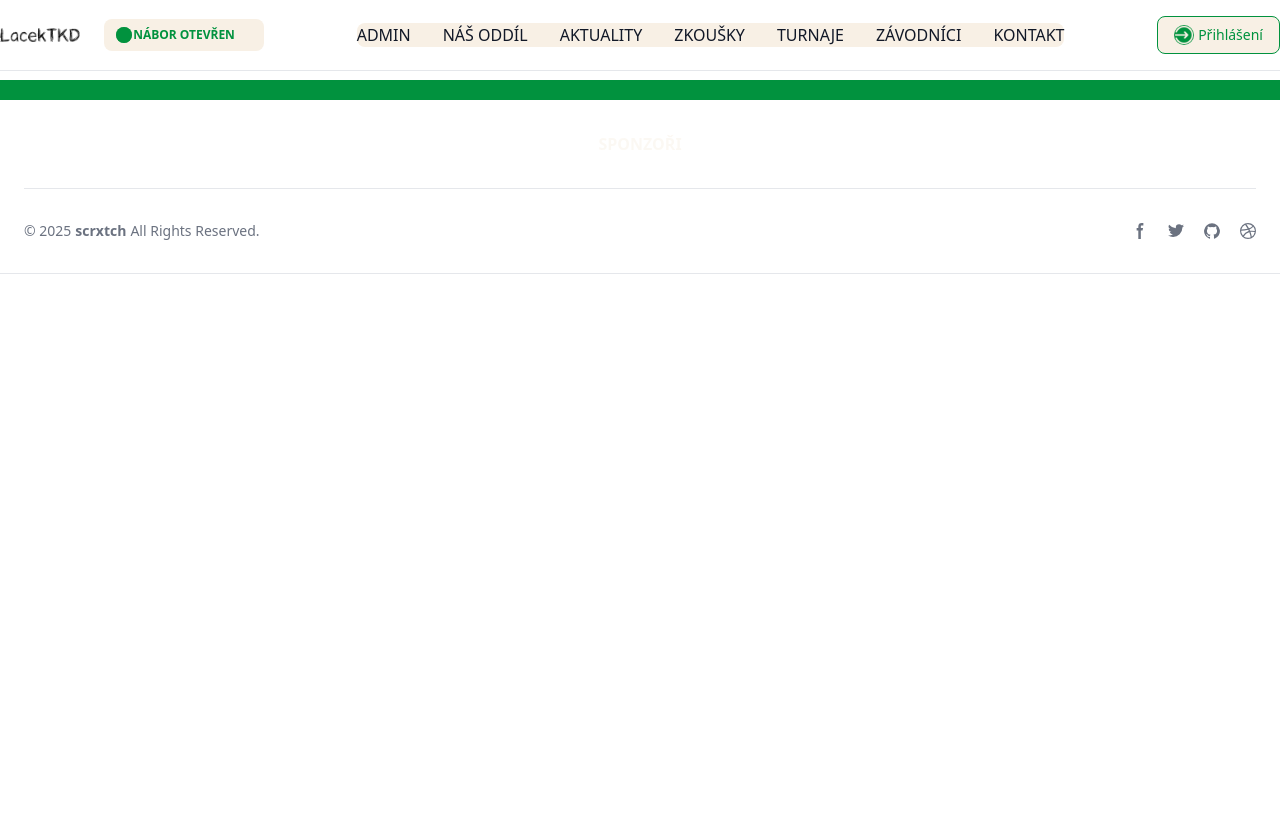
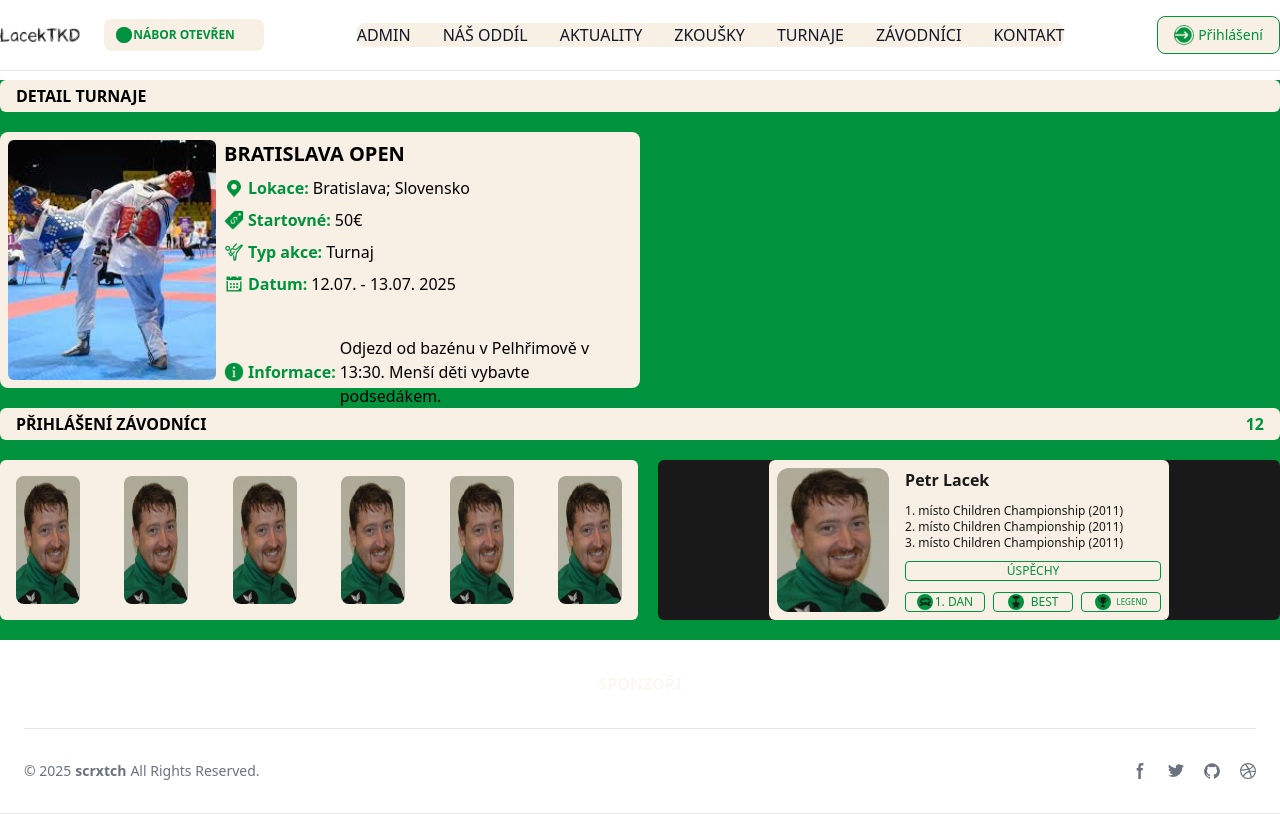
Before and after one commit to scrxtch666/LacekTKD, a React (Vite) app in the folder Frontend/: page /Detail in a window 1280 px wide. Built offline with nearby package versions, Linux system fonts and the light colour scheme.

Commit message:
Admin init

```diff
--- a/Frontend/src/App.jsx
+++ b/Frontend/src/App.jsx
@@ -12,6 +12,7 @@ import Admin from "./Components/Admin";
 import Turnaje from "./Components/Turnaje";
 import AdminHeader from "./layout/_test/AdminHeader";
 import AboutUs from "./Components/AboutUS";
+import Detail from "./pages/Turnaje/Detail";
 
 
 function Layout() {
@@ -31,6 +32,7 @@ function Layout() {
           <Route path="/aktuality" element={<Aktuality />} />
           <Route path="/zkousky" element={<Zkousky />} />
           <Route path="/nas-oddil" element={<AboutUs />} />
+          <Route path="/detail" element={<Detail />} />
         </Routes>
       </Container>
       {!isAdmin && <Footer />}
--- a/Frontend/src/Components/Admin.jsx
+++ b/Frontend/src/Components/Admin.jsx
@@ -1,6 +1,10 @@
 function Admin() {
   return (
     <>
+    <div className="flex flex-col gap-5">
+      <div className="flex justify-center">
+      <span className="bg-customWhite flex items-center justify-center p-4 rounded-md border-2 border-customBlack text-red-600 font-bold w-1/2">Toto zatím slouží jako testovací prostředí</span>
+      </div>
       <div class="bg-customWhite rounded-md">Zdravíme, Petr! 👋</div>
 
       <h1>Rychlé nastavení</h1>
@@ -64,6 +68,7 @@ function Admin() {
       <span>Trunajů tento rok</span>
 
       </div>
+      </div>
     </>
   );
 }
--- a/Frontend/src/layout/_test/AdminHeader.jsx
+++ b/Frontend/src/layout/_test/AdminHeader.jsx
@@ -84,6 +84,11 @@ function AdminHeader() {
                 KONTAKT
               </Link>
             </li>
+            <li>
+              <Link to="/detail" className="block py-2 px-3 text-customGreen rounded hover:bg-gray-100 md:hover:bg-transparent md:text-customBlack md:p-0">
+                detail
+              </Link>
+            </li>
           </ul>
         </div>
       </div>
--- a/Frontend/src/pages/Turnaje/Detail.jsx
+++ b/Frontend/src/pages/Turnaje/Detail.jsx
@@ -1,20 +1,67 @@
+import Event from "../Home/Event";
+import Fighter from "../Zavodnici/Fighter";
 function Detail() {
   return (
     <>
-        <div className="md:order-2 space-x-3 md:space-x-0 rtl:space-x-reverse hidden lg:flex">
-          <button
-            type="button"
-            className="text-customGreen bg-customWhite font-medium rounded-lg text-sm px-4 py-2 text-center dark:bg-customWhite flex items-center space-x-1 border border-customGreen"
-          >
-            <div className="relative inline-flex rounded-full h-5 w-5 bg-customGreen">
+      <div className="flex flex-col gap-5">
+        <div class="bg-customWhite h-8 flex justify-between content-center px-4 rounded-md font-bold">
+          <div class="justify-center align-middle content-center">
+            <span class="">DETAIL TURNAJE</span>
+          </div>
+          <div class="justify-center align-middle content-center">
+            <span class="text-customGreen"></span>
+          </div>
+        </div>
+        <div className="w-1/2">
+          <Event />
+        </div>
+
+        <div class="bg-customWhite h-8 flex justify-between content-center px-4 rounded-md font-bold">
+          <div class="justify-center align-middle content-center">
+            <span class="">PŘIHLÁŠENÍ ZÁVODNÍCI</span>
+          </div>
+          <div class="justify-center align-middle content-center">
+            <span class="text-customGreen">12</span>
+          </div>
+        </div>
+
+        <div className="flex gap-5">
+          <div className="bg-customWhite w-full rounded-md flex justify-between p-4">
             <img
-                className="px-0.6 py-0.6"
-                src="../src/assets/Icons/login.png"
-                alt="Login"
+              src="\src\assets\Fighters\PetrLacek.jpg"
+              alt=""
+              class="rounded-lg w-16"
+            />
+            <img
+              src="\src\assets\Fighters\PetrLacek.jpg"
+              alt=""
+              class="rounded-lg w-16"
+            />
+            <img
+              src="\src\assets\Fighters\PetrLacek.jpg"
+              alt=""
+              class="rounded-lg w-16"
+            />
+            <img
+              src="\src\assets\Fighters\PetrLacek.jpg"
+              alt=""
+              class="rounded-lg w-16"
+            />
+            <img
+              src="\src\assets\Fighters\PetrLacek.jpg"
+              alt=""
+              class="rounded-lg w-16"
+            />{" "}
+            <img
+              src="\src\assets\Fighters\PetrLacek.jpg"
+              alt=""
+              class="rounded-lg w-16"
             />
           </div>
-            <span>TEXT</span>
-          </button>
+          <div className="bg-customBlack w-full rounded-md flex justify-center">
+            <Fighter />
+          </div>
+        </div>
       </div>
     </>
   );
```
Also changed, not shown: 1 other file (tests, documents, lock files or other folders). Lines whose indentation alone changed are shown as unchanged.
